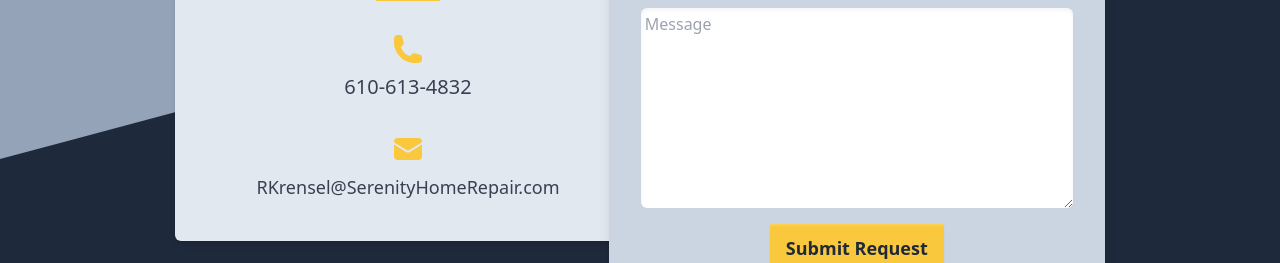
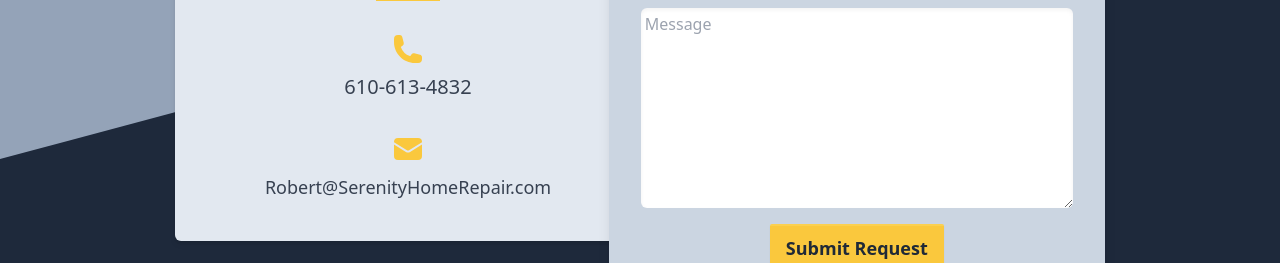
Before and after one commit to jeklnd/serenity, a Next.js app: page /work in a window 1280 px wide. Shown: the part 6464-6727 px from the top of the page. Built offline with nearby package versions, Linux system fonts and the light colour scheme.

Commit message:
update email address

```diff
--- a/src/components/Contact/ContactInformation.jsx
+++ b/src/components/Contact/ContactInformation.jsx
@@ -34,7 +34,7 @@ export default function ContactInformation({ classesFromParent }) {
                 <div className={divStyles}>
                     <EnvelopeIcon className={iconStyles} />
                     <p className={"text-lg font-medium"}>
-                        RKrensel@SerenityHomeRepair.com
+                        Robert@SerenityHomeRepair.com
                     </p>
                 </div>
 
```
